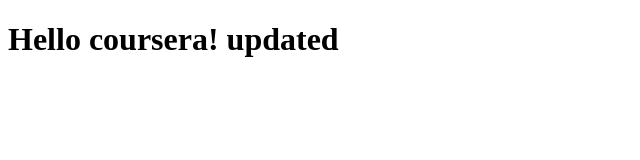
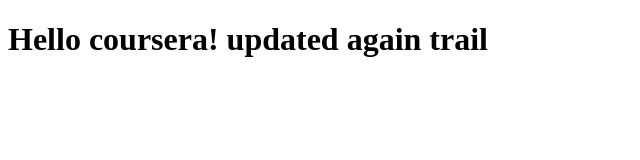
Before and after one commit to Aakash-68/coursecera_test, a plain HTML site: page site/index.html in a window 1280 px wide. Shown: the whole page, without its empty margins (0-640 px from the left). Drawn offline with Linux system fonts and the light colour scheme.

Commit message:
Trying to commit

```diff
--- a/site/index.html
+++ b/site/index.html
@@ -4,6 +4,6 @@
 	<title>Helloo</title>
 </head>
 <body>
-<h1>Hello coursera! updated</h1>
+<h1>Hello coursera! updated again trail</h1>
 </body>
 </html>
```
